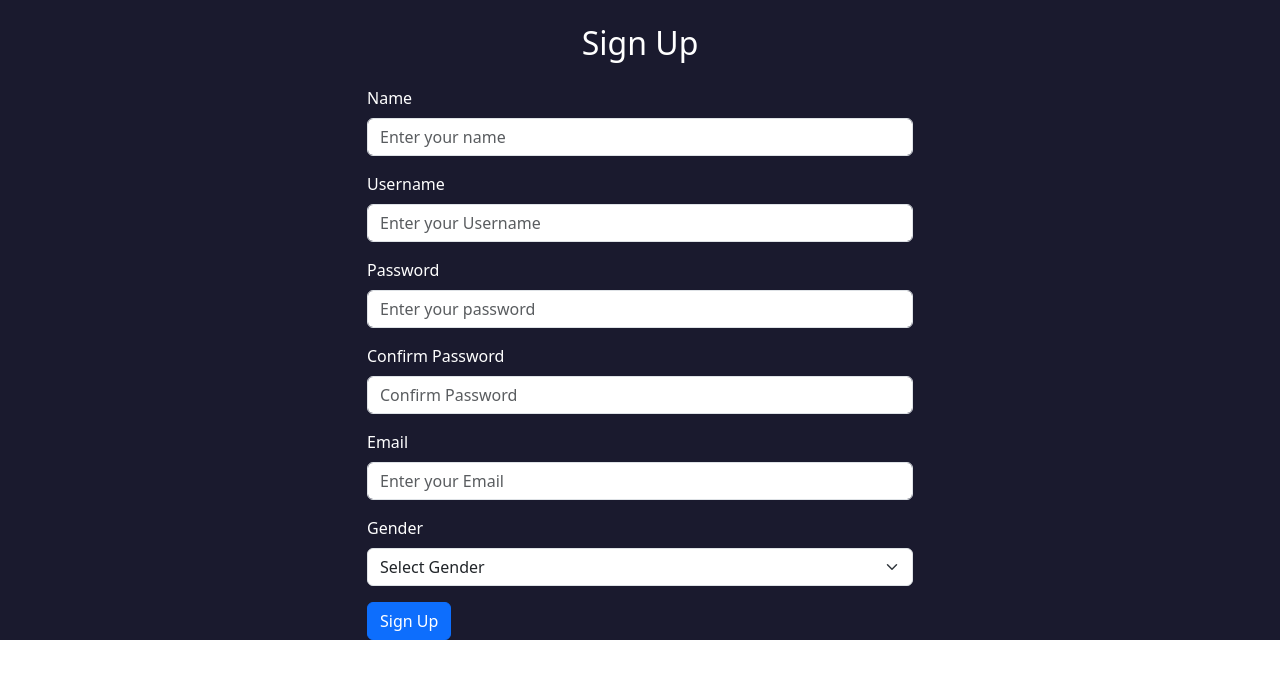
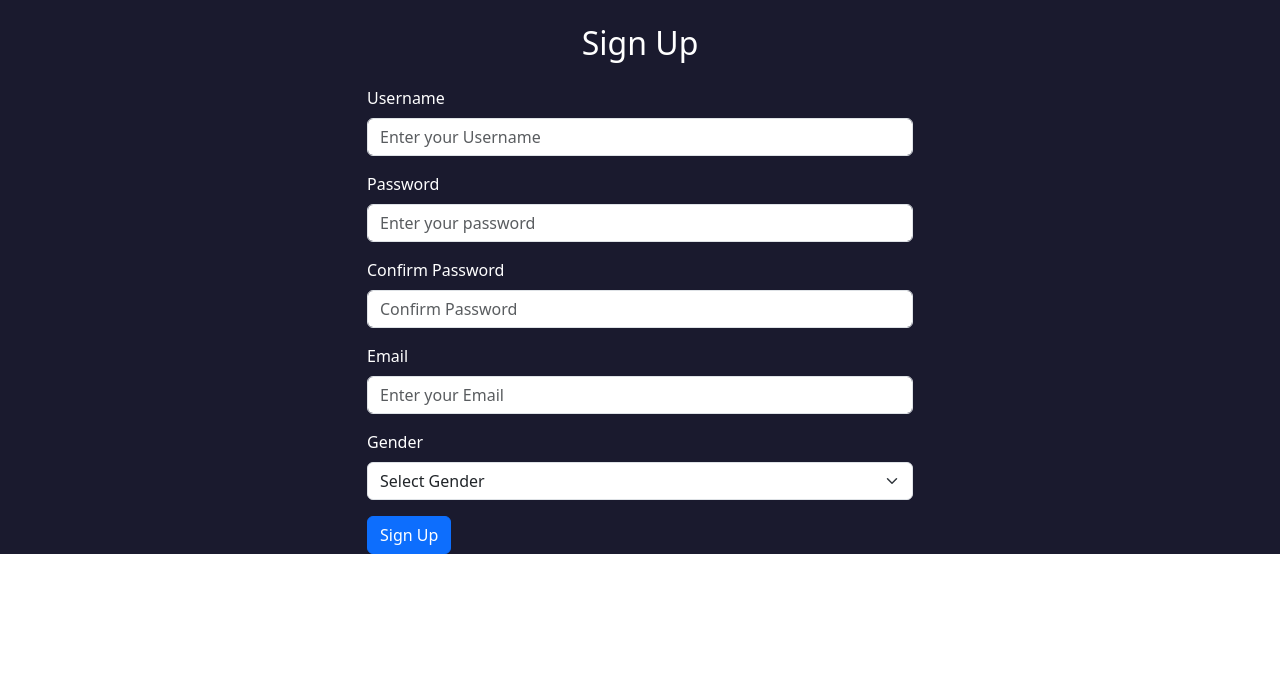
Before and after one commit to a-amrashraf/webprog, a PHP site: page /signin.php in a window 1280 px wide. Shown: the top 679 px of the page. Run offline with PHP 8.4, Linux system fonts and the light colour scheme.

Commit message:
Update signin.php

```diff
--- a/signin.php
+++ b/signin.php
@@ -18,10 +18,7 @@
             <div class="col-md-6 offset-md-3">
                 <form class="signup-form" method="post">
                     <h2 class="text-center mb-4" style="margin-top: 1.5rem;">Sign Up</h2>
-                    <div class="mb-3">
-                        <label for="name" class="form-label">Name</label>
-                        <input type="text" class="form-control" name="name" id="name" placeholder="Enter your name">
-                    </div>
+
                     <div class="mb-3">
                         <label for="username" class="form-label">Username</label>
                         <input type="text" class="form-control" name="user" id="username" placeholder="Enter your Username">
@@ -60,14 +57,13 @@
     </script>
     <?php
      if(isset($_POST['btn'])){
-        $name=$_POST["name"];
         $usr=$_POST["user"];
         $pwd1=$_POST["pwd1"];
         $pwd2=$_POST["pwd2"];
         $email=$_POST["email"];
         $gender=$_POST["G"];
 
-        if($name==null || $usr==null || $pwd1==null || $pwd2==null || $email==null || $gender==null){
+        if($usr==null || $pwd1==null || $pwd2==null || $email==null || $gender==null){
             echo"<h1>Fill all required fields</h1><br>";
             echo"<h1>Sign up Again</h1>";
         }elseif($pwd1 != $pwd2){
@@ -75,14 +71,14 @@
         echo"<h1>Sign up Again</h1>";
         }else{
             $conn=mysqli_connect("localhost","root","","businessdb");
-            $stmt="INSERT INTO `user` (`Name`,`Username`,`Password`,`Email`,`Gender`)
-            VALUES('$name','$usr','$pwd1','$email','$gender')";
+            $stmt="INSERT INTO `user` (`Username`,`Password`,`Email`,`Gender`)
+            VALUES('$usr','$pwd1','$email','$gender')";
             $result=mysqli_query($conn, $stmt);
         if($result==FALSE){
             echo"<h1>Error. $name was not added</h1>";
         }
         else{
-            echo"<h1>$name was added Successfully</h1>";
+            echo"<h1>$usr was added Successfully</h1>";
         }
         }}
     ?>
```
